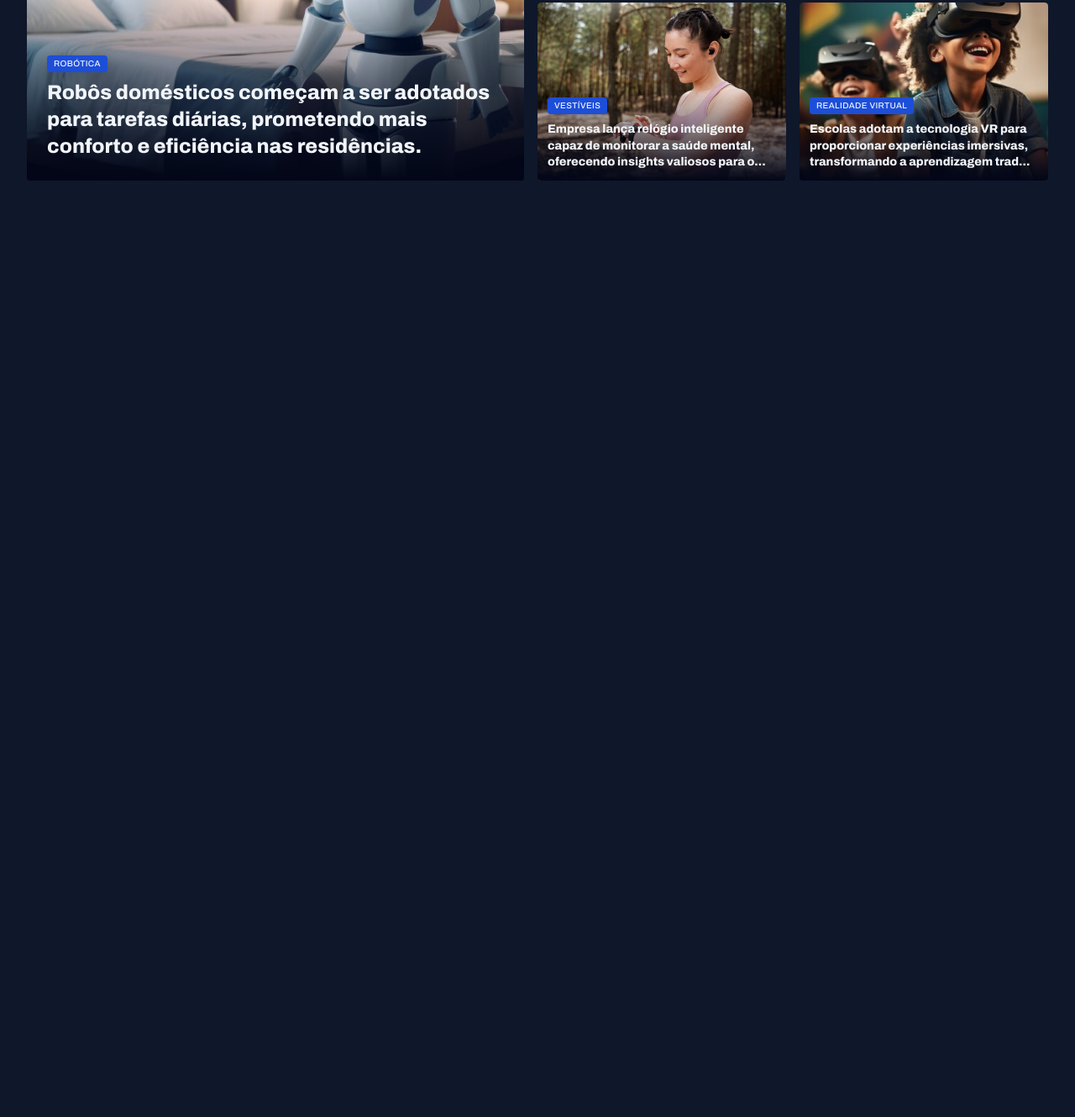
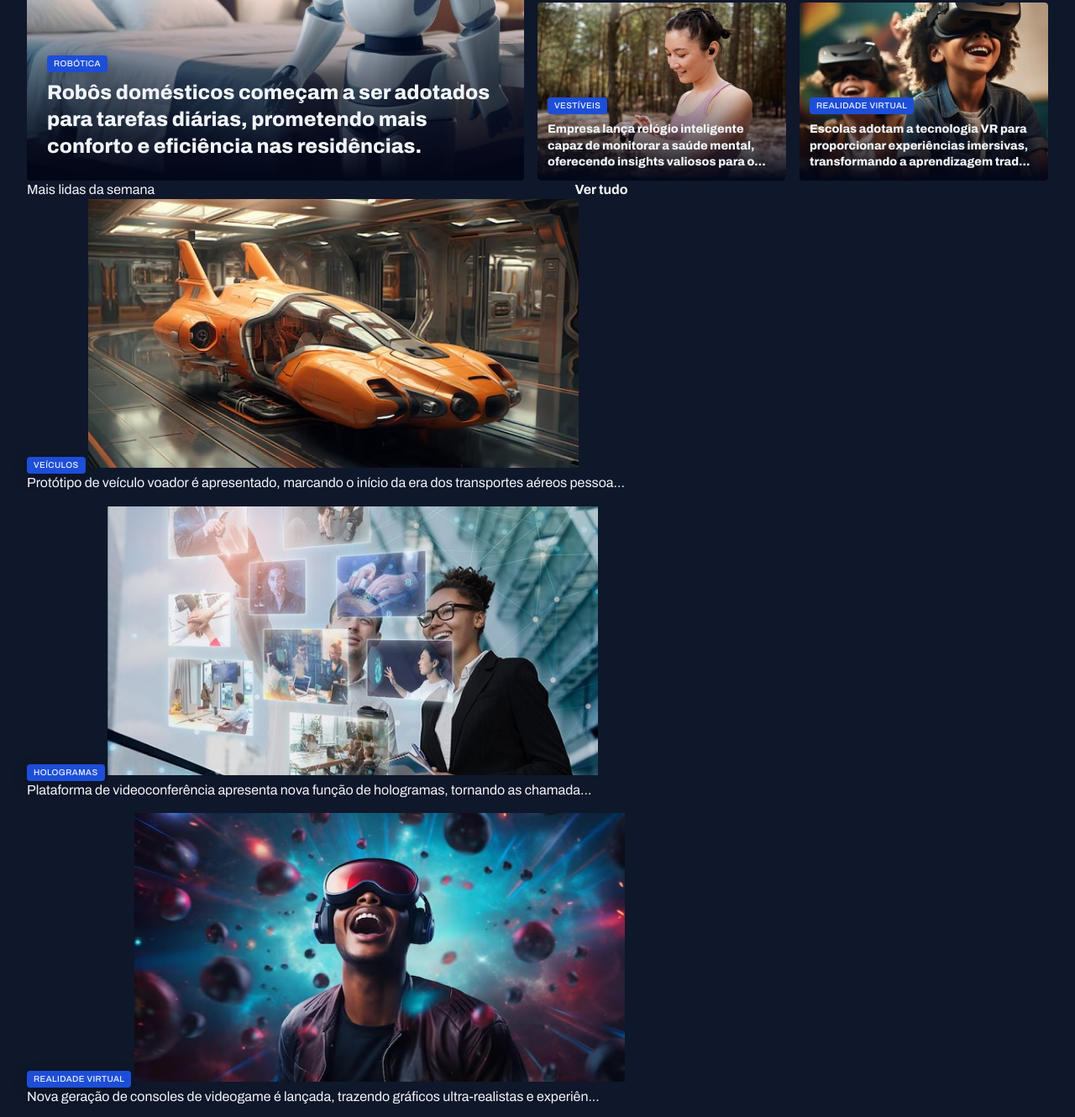
Before and after one commit to ErikarlaPaz/portal-noticias, a plain HTML site: page index.html in a window 1280 px wide. Shown: the part 380-1710 px from the top of the page at 84% size. Before the commit the page ends 800 px from the top, so only its background shows below. Drawn offline with Linux system fonts and the light colour scheme.

Commit message:
estruturando a seção mais lidas da semana

```diff
--- a/index.html
+++ b/index.html
@@ -65,8 +65,7 @@
         </figcaption>
         </figure>
          <figure class="card">
-            <img src="assets/images/Image 04.png" alt="Empresa lança relógio inteligente capaz de monitorar a saúde mental, oferecendo insights valiosos para o bem-estar pessoal.
-">
+            <img src="assets/images/Image 04.png" alt="Empresa lança relógio inteligente capaz de monitorar a saúde mental, oferecendo insights valiosos para o bem-estar pessoal.">
             <figcaption>
             <span class="content-tag">vestíveis</span>
             <h2 class="text-lg">
@@ -85,6 +84,49 @@
         </figure>
         </div>
     </section>
+    <section id="weekly">
+        <header class="grid grid-flow-col">
+            <h3>Mais lidas da semana</h3>
+            <a href="#" class="grid grid-flow-col">
+                <strong>Ver tudo</strong>
+                <span></span>
+            </a>
+        </header>
+        <div class="grid gap-16">
+            <figure>
+                <span class="content-tag">veículos</span>
+                <img src="assets/images/Image 06.png" alt="Protótipo de veículo voador é apresentado, marcando o início da era dos transportes aéreos pessoais.">
+                <p>
+                    Protótipo de veículo voador é apresentado, marcando o início da era dos transportes aéreos pessoa...
+                </p>
+            </figure>
+
+             <figure>
+                <span class="content-tag">Hologramas</span>
+                <img src="assets/images/Image 07.png" alt="Plataforma de videoconferência apresenta nova função de hologramas, tornando as chamadas virtuais mais realistas e envolventes.">
+                <p>
+                    Plataforma de videoconferência apresenta nova função de hologramas, tornando as chamada...
+                </p>
+            </figure>
+
+             <figure>
+                <span class="content-tag">Realidade virtual</span>
+                <img src="assets/images/Image 08.png" alt="Nova geração de consoles de videogame é lançada, trazendo gráficos ultra-realistas e experiências de jogo totalmente envolventes.">
+                <p>
+                    Nova geração de consoles de videogame é lançada, trazendo gráficos ultra-realistas e experiên...
+                </p>
+            </figure>
+
+            <figure>
+                <span class="content-tag">Internet</span>
+                <img src="assets/images/Image 09.png" alt="Projeto busca oferecer internet de alta velocidade em áreas remotas através de satélites.">
+                <p>
+                    Projeto busca oferecer internet de alta velocidade em áreas remotas através de satélites.
+                </p>
+            </figure>
+        </div>
+
+    </section>
   </main>
 </body>
 </html>
```
